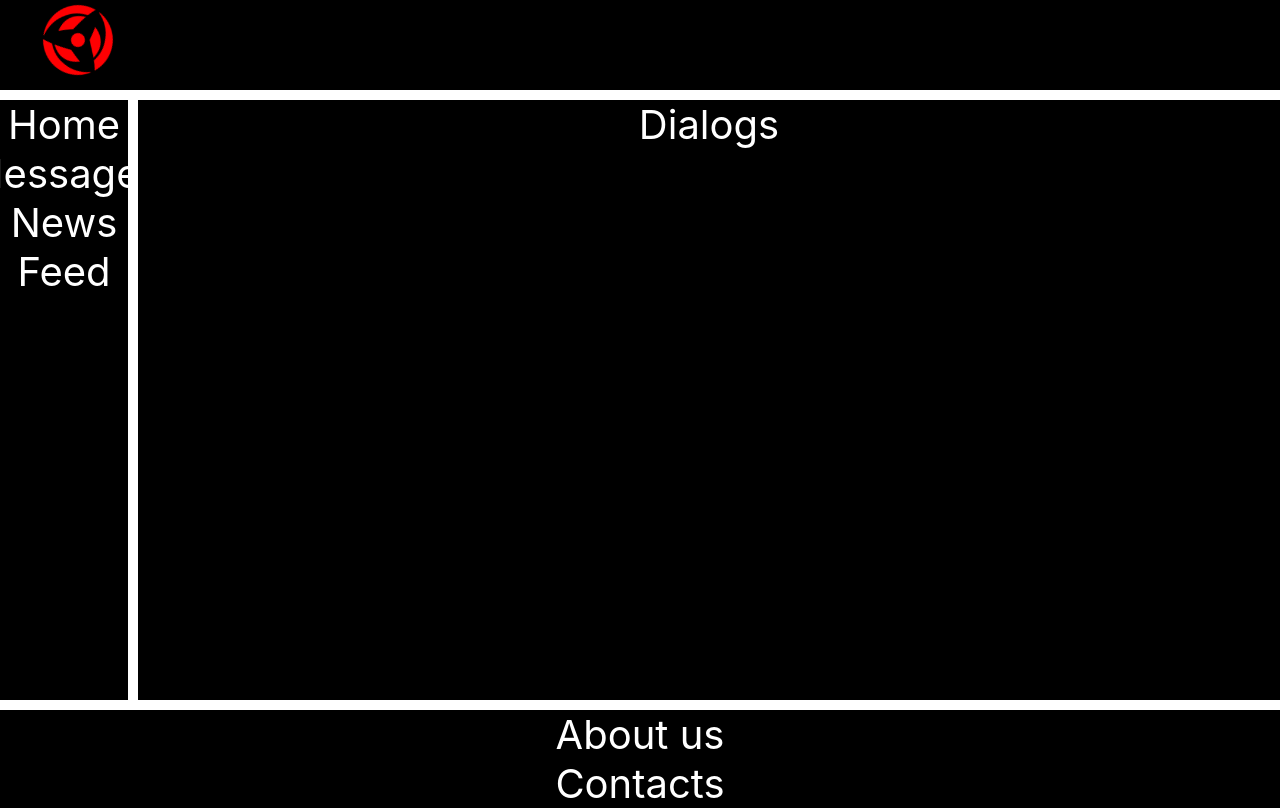
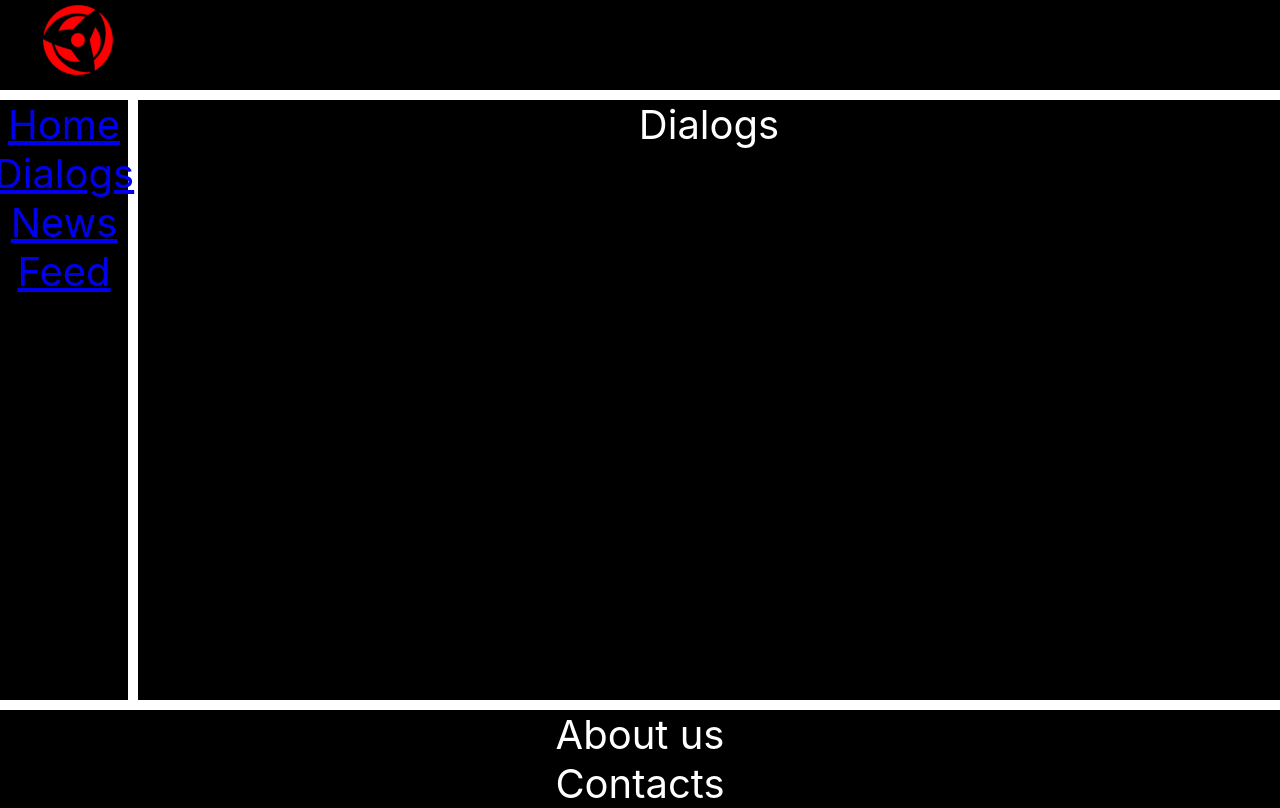
Before and after one commit to IJTINK7/samurai-way-main, a React (Create React App) app: page / in a window 1280 px wide. Built offline with nearby package versions, Linux system fonts and the light colour scheme.

Commit message:
Adding links to navigation elements

```diff
--- a/src/components/Navigation/Navigation.tsx
+++ b/src/components/Navigation/Navigation.tsx
@@ -3,10 +3,10 @@ import s from "./Navigation.module.css"
 export const Navigation = () => {
 	return(
 		<div className={s.navigation_wrapper}>
-			<div>Home</div>
-			<div>Messages</div>
-			<div>News</div>
-			<div>Feed</div>
+			<div><a href="/home">Home</a></div>
+			<div><a href="/dialogs">Dialogs</a></div>
+			<div><a href="/news">News</a></div>
+			<div><a href="/feed">Feed</a></div>
 		</div>
 	);
 }
```
